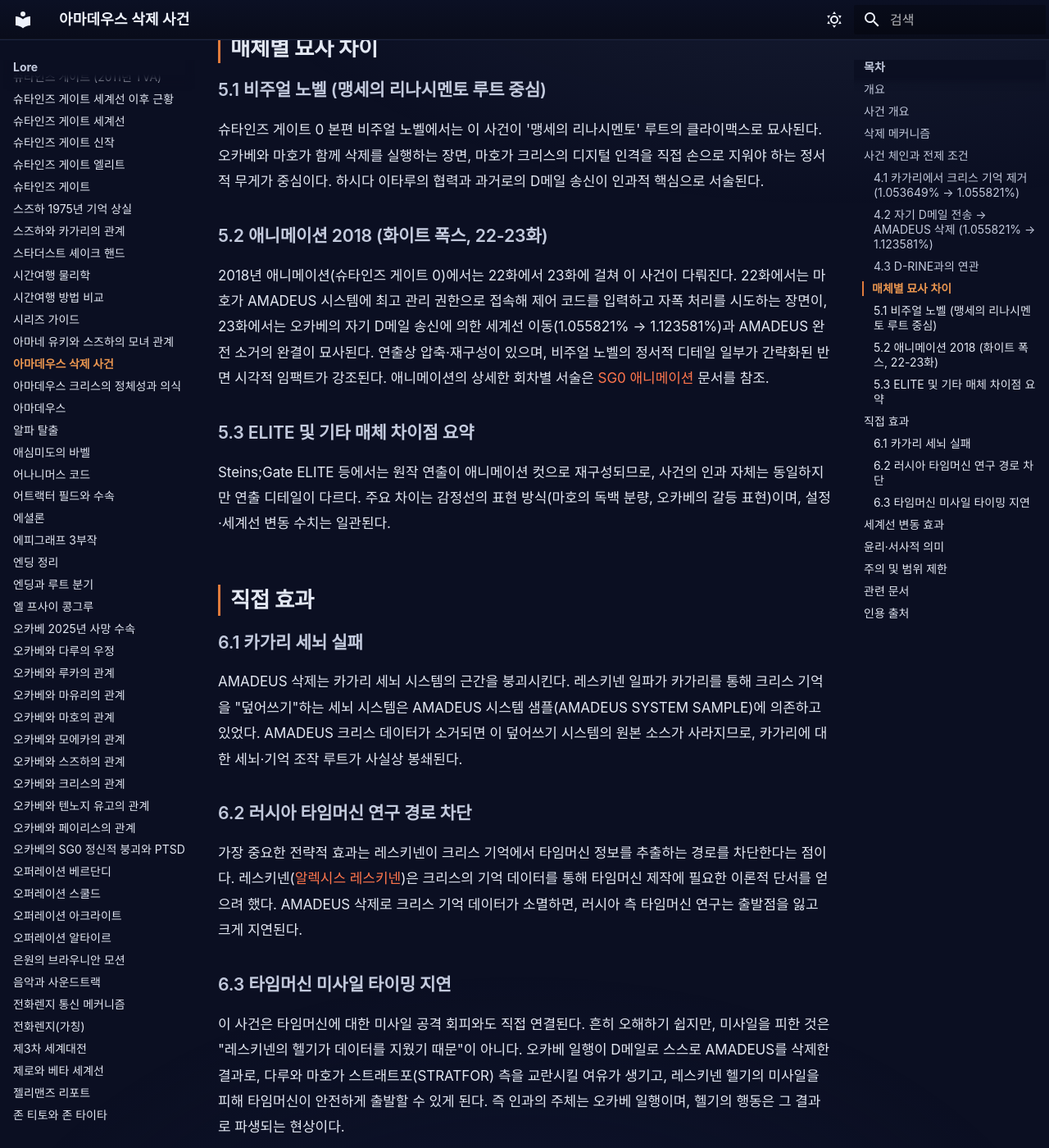
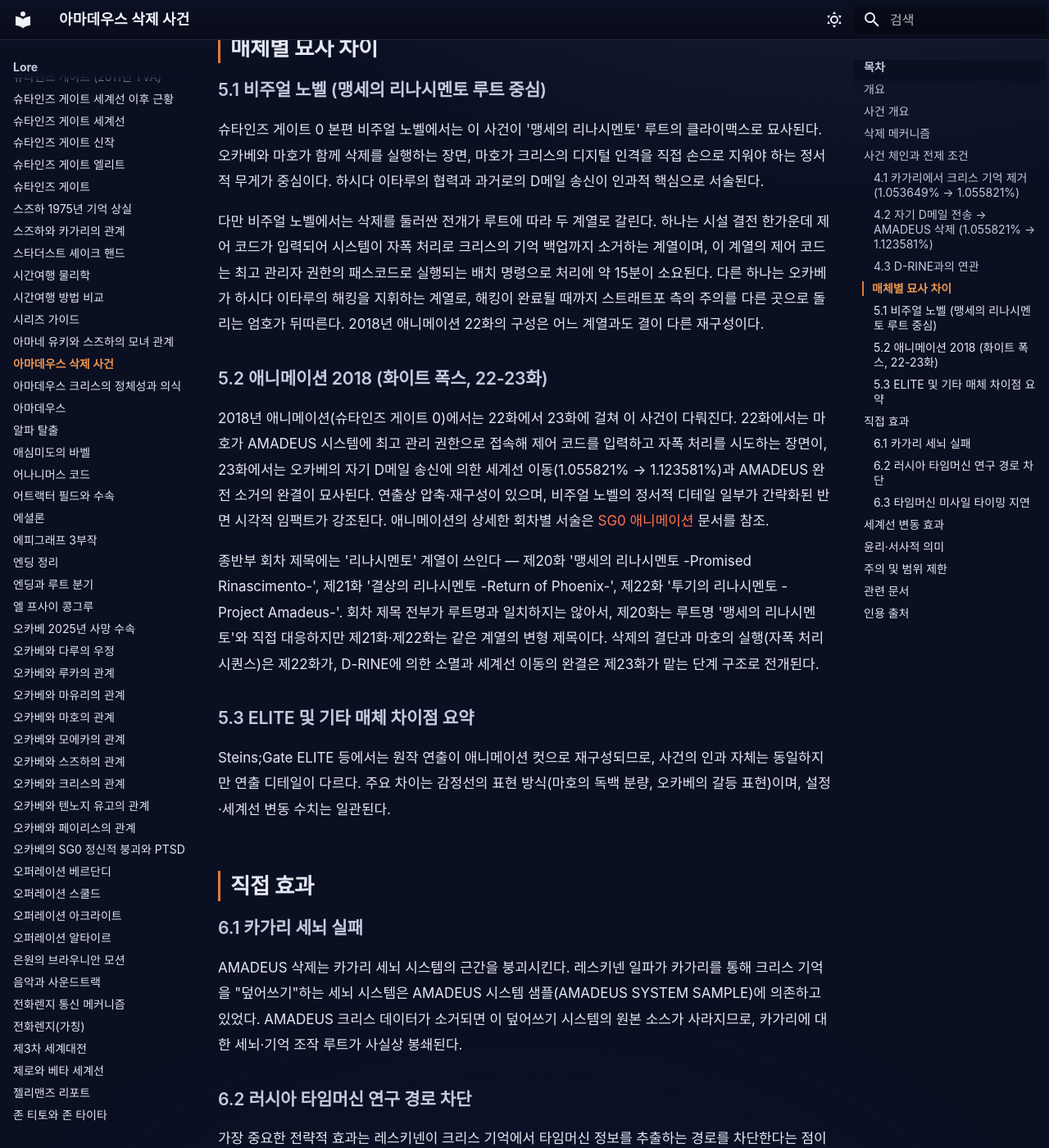
Before and after one commit to sgwiki/sgwiki.github.io, an MkDocs documentation site: the page built from wiki/lore/아마데우스-삭제-사건.md, in a window 1280 px wide and 1400 px high, scrolled down 2580 px. Shown: the whole window at 82% size. Built offline with MkDocs 1.6.1 and Material for MkDocs 9.7.7, drawn with Linux system fonts in a browser that asks for light colours; some web fonts are replaced; some of the changed text lies outside the part shown.

Commit message:
wiki: 우선발행(사후검토) 2026-10-14 03:13 — 페이지 1건
정본: a02f2f3c2005375bc596a15a56329380432fae38
검수: 사후검토 — 그림자 검수(01:00)와 P9 정정 대기열이 이어받는다

```diff
--- a/wiki/lore/아마데우스-삭제-사건.md
+++ b/wiki/lore/아마데우스-삭제-사건.md
@@ -54,9 +54,13 @@
 
 슈타인즈 게이트 0 본편 비주얼 노벨에서는 이 사건이 '맹세의 리나시멘토' 루트의 클라이맥스로 묘사된다. 오카베와 마호가 함께 삭제를 실행하는 장면, 마호가 크리스의 디지털 인격을 직접 손으로 지워야 하는 정서적 무게가 중심이다. 하시다 이타루의 협력과 과거로의 D메일 송신이 인과적 핵심으로 서술된다.
 
+다만 비주얼 노벨에서는 삭제를 둘러싼 전개가 루트에 따라 두 계열로 갈린다. 하나는 시설 결전 한가운데 제어 코드가 입력되어 시스템이 자폭 처리로 크리스의 기억 백업까지 소거하는 계열이며, 이 계열의 제어 코드는 최고 관리자 권한의 패스코드로 실행되는 배치 명령으로 처리에 약 15분이 소요된다. 다른 하나는 오카베가 하시다 이타루의 해킹을 지휘하는 계열로, 해킹이 완료될 때까지 스트래트포 측의 주의를 다른 곳으로 돌리는 엄호가 뒤따른다. 2018년 애니메이션 22화의 구성은 어느 계열과도 결이 다른 재구성이다.
+
 ### 5.2 애니메이션 2018 (화이트 폭스, 22-23화)
 
 2018년 애니메이션(슈타인즈 게이트 0)에서는 22화에서 23화에 걸쳐 이 사건이 다뤄진다. 22화에서는 마호가 AMADEUS 시스템에 최고 관리 권한으로 접속해 제어 코드를 입력하고 자폭 처리를 시도하는 장면이, 23화에서는 오카베의 자기 D메일 송신에 의한 세계선 이동(1.055821% → 1.123581%)과 AMADEUS 완전 소거의 완결이 묘사된다. 연출상 압축·재구성이 있으며, 비주얼 노벨의 정서적 디테일 일부가 간략화된 반면 시각적 임팩트가 강조된다. 애니메이션의 상세한 회차별 서술은 [SG0 애니메이션](슈타인즈-게이트-0-2018년-TV-애니메이션.md) 문서를 참조.
+
+종반부 회차 제목에는 '리나시멘토' 계열이 쓰인다 — 제20화 '맹세의 리나시멘토 -Promised Rinascimento-', 제21화 '결상의 리나시멘토 -Return of Phoenix-', 제22화 '투기의 리나시멘토 -Project Amadeus-'. 회차 제목 전부가 루트명과 일치하지는 않아서, 제20화는 루트명 '맹세의 리나시멘토'와 직접 대응하지만 제21화·제22화는 같은 계열의 변형 제목이다. 삭제의 결단과 마호의 실행(자폭 처리 시퀀스)은 제22화가, D-RINE에 의한 소멸과 세계선 이동의 완결은 제23화가 맡는 단계 구조로 전개된다.
 
 ### 5.3 ELITE 및 기타 매체 차이점 요약
 
@@ -74,7 +78,7 @@
 
 ### 6.3 타임머신 미사일 타이밍 지연
 
-이 사건은 타임머신에 대한 미사일 공격 회피와도 직접 연결된다. 흔히 오해하기 쉽지만, 미사일을 피한 것은 "레스키넨의 헬기가 데이터를 지웠기 때문"이 아니다. 오카베 일행이 D메일로 스스로 AMADEUS를 삭제한 결과로, 다루와 마호가 스트래트포(STRATFOR) 측을 교란시킬 여유가 생기고, 레스키넨 헬기의 미사일을 피해 타임머신이 안전하게 출발할 수 있게 된다. 즉 인과의 주체는 오카베 일행이며, 헬기의 행동은 그 결과로 파생되는 현상이다.
+이 사건은 타임머신에 대한 미사일 공격 회피와도 직접 연결된다. 흔히 오해하기 쉽지만, 미사일을 피한 것은 "헬기 쪽에서 데이터를 지웠기 때문"이 아니다. 오카베 일행이 D메일로 스스로 AMADEUS를 삭제한 결과로, 크리스의 기억 데이터에 닿으려던 러시아의 개입 경로가 차단되었고, 러시아 측 공격 헬기의 위협이 걷히는 가운데 타임머신이 안전하게 출발할 수 있게 된다. 즉 인과의 주체는 오카베 일행이며, 헬기의 행동은 그 결과로 파생되는 현상이다.
 
 ## 세계선 변동 효과
 
@@ -118,6 +122,4 @@
 
 ## 인용 출처
 
-- [슈타인즈 게이트 공식 QA자료집](../근거자료/공식/qa-자료집.md) — AMADEUS 삭제 메커니즘(이중 구조)·세계선 변동 관련 Q&A 요약
-- [슈타인즈 게이트 공식 QA자료집](../근거자료/공식/qa-자료집.md) — 미사일 회피 인과(오카베 일행의 자발적 삭제 → 스트래트포 교란 → 헬기 미사일 회피) Q&A 요약
 - [The Mechanics of Steins;Gate v1.0.3](../근거자료/비공식/mechanics-of-steins-gate/ch3.md), §3.1.3 Operation Skuld — 본편 오퍼레이션 스쿨드와 SG0 인과 징검다리 구조의 유사성
```
